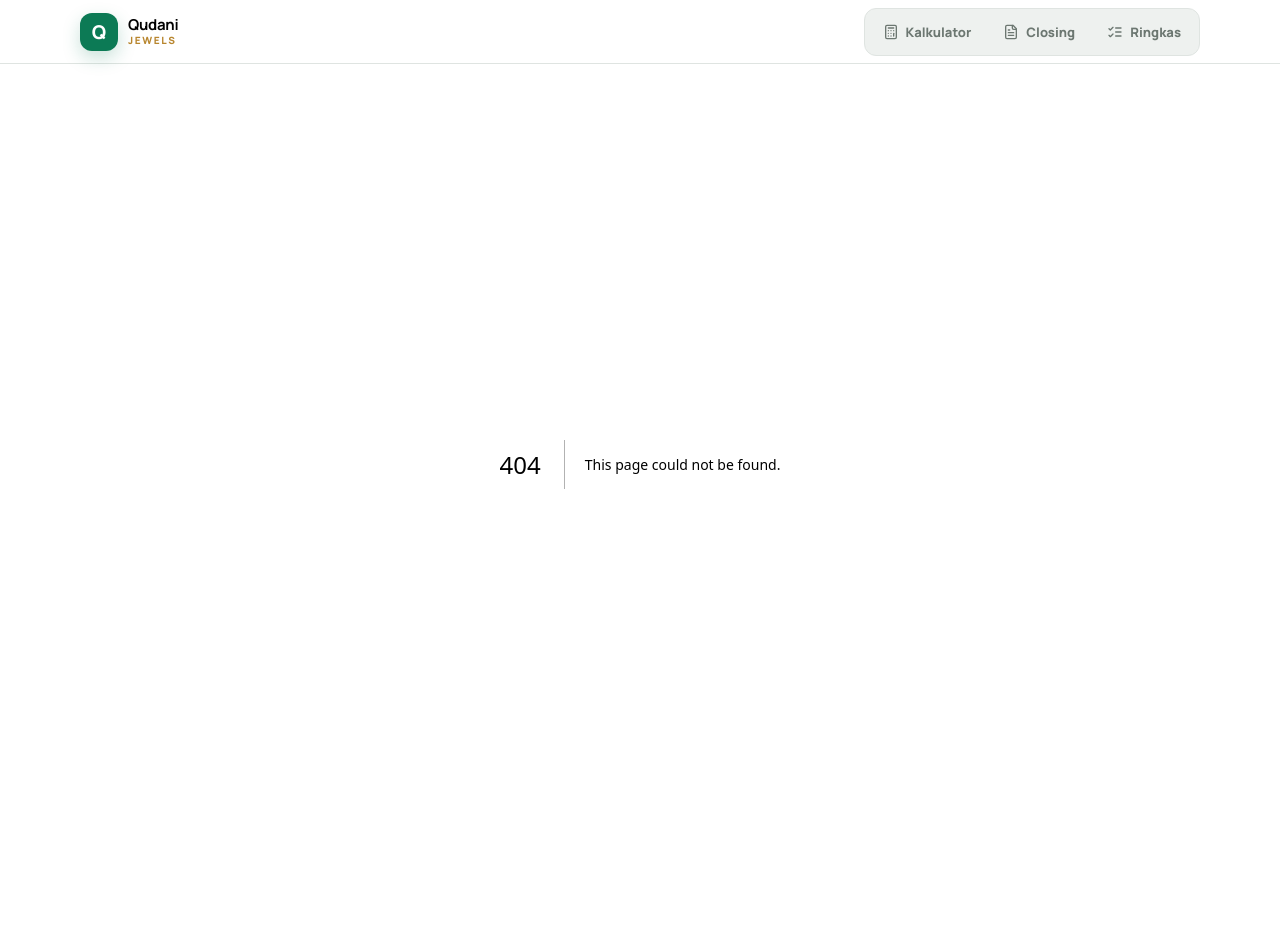
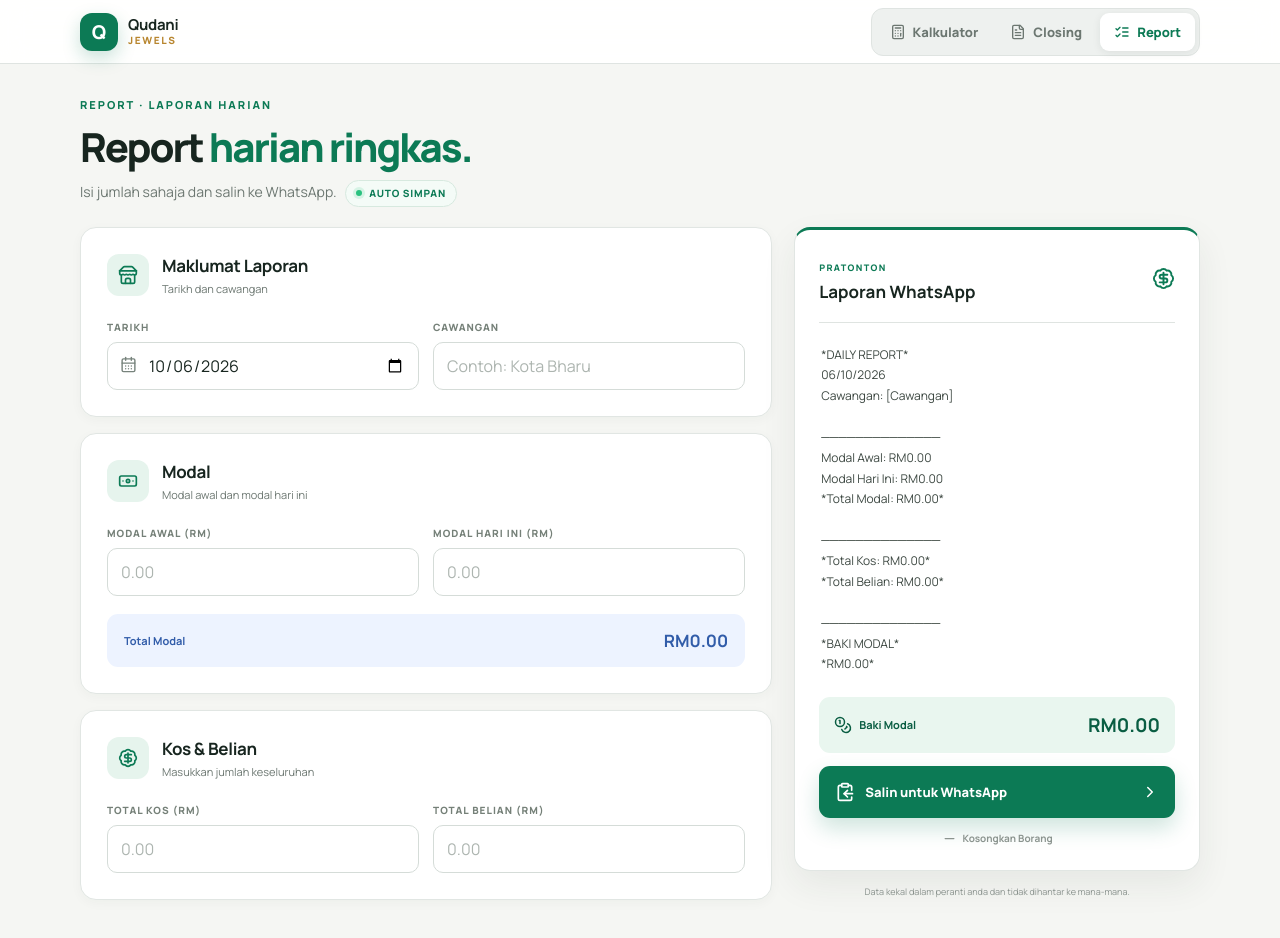
Before and after one commit to idzwebclient/qudani-calculator, a Next.js app: page /report in a window 1280 px wide. Before the commit this address had no page. Shown: the top 938 px of the page. Before the commit the page ends 864 px from the top, so only its background shows below. Built offline with nearby package versions, Linux system fonts and the light colour scheme.

Commit message:
Tambah Baki Modal dan tukar Ringkas kepada Report
Co-Authored-By: Claude Opus 5.5 (1M context) <noreply@anthropic.com>

```diff
--- a/app/ringkas/page.tsx
+++ b/app/report/page.tsx
@@ -1,7 +1,7 @@
 import type { Metadata } from "next";
 import { SimpleReport } from "@/components/simple-report";
 
-export const metadata: Metadata = { title: "Closing Ringkas" };
+export const metadata: Metadata = { title: "Report" };
 
 export default function SimpleClosingPage() {
   return <SimpleReport />;
--- a/components/app-header.tsx
+++ b/components/app-header.tsx
@@ -7,7 +7,7 @@ import { Calculator, FileText, ListChecks } from "lucide-react";
 const tabs = [
   { href: "/", label: "Kalkulator", icon: Calculator },
   { href: "/closing", label: "Closing", icon: FileText },
-  { href: "/ringkas", label: "Ringkas", icon: ListChecks },
+  { href: "/report", label: "Report", icon: ListChecks },
 ] as const;
 
 export function AppHeader() {
--- a/components/simple-report.tsx
+++ b/components/simple-report.tsx
@@ -1,7 +1,7 @@
 "use client";
 
 import { useEffect, useMemo, useRef, useState } from "react";
-import { BadgeDollarSign, Banknote, CalendarDays, Check, ChevronRight, ClipboardCopy, Minus, Store } from "lucide-react";
+import { BadgeDollarSign, Banknote, CalendarDays, Check, ChevronRight, ClipboardCopy, Coins, Minus, Store } from "lucide-react";
 
 const DRAFT_KEY = "simple-closing-draft";
 
@@ -95,6 +95,7 @@ export function SimpleReport() {
   }, []);
 
   const totalCapital = numberValue(initialCapital) + numberValue(todayCapital);
+  const balance = totalCapital - numberValue(totalPurchases) - numberValue(totalCosts);
 
   const formattedDate = useMemo(() => {
     if (!date) return "[TARIKH]";
@@ -104,8 +105,8 @@ export function SimpleReport() {
 
   const reportText = useMemo(
     () =>
-      `*DAILY REPORT*\n${formattedDate}\nCawangan: ${branch || "[Cawangan]"}\n\n──────────────\nModal Awal: RM${money(numberValue(initialCapital))}\nModal Hari Ini: RM${money(numberValue(todayCapital))}\n*Total Modal: RM${money(totalCapital)}*\n\n──────────────\n*Total Kos: RM${money(numberValue(totalCosts))}*\n*Total Belian: RM${money(numberValue(totalPurchases))}*`,
-    [formattedDate, branch, initialCapital, todayCapital, totalCapital, totalCosts, totalPurchases],
+      `*DAILY REPORT*\n${formattedDate}\nCawangan: ${branch || "[Cawangan]"}\n\n──────────────\nModal Awal: RM${money(numberValue(initialCapital))}\nModal Hari Ini: RM${money(numberValue(todayCapital))}\n*Total Modal: RM${money(totalCapital)}*\n\n──────────────\n*Total Kos: RM${money(numberValue(totalCosts))}*\n*Total Belian: RM${money(numberValue(totalPurchases))}*\n\n──────────────\n*BAKI MODAL*\n*RM${money(balance)}*`,
+    [formattedDate, branch, initialCapital, todayCapital, totalCapital, totalCosts, totalPurchases, balance],
   );
 
   const copyReport = async () => {
@@ -130,8 +131,8 @@ export function SimpleReport() {
     <>
       <div className="page-shell">
         <section className="intro compact">
-          <span className="eyebrow">CLOSING RINGKAS · LAPORAN HARIAN</span>
-          <h1>Closing <em>versi ringkas.</em></h1>
+          <span className="eyebrow">REPORT · LAPORAN HARIAN</span>
+          <h1>Report <em>harian ringkas.</em></h1>
           <p>Isi jumlah sahaja dan salin ke WhatsApp. <span className="status"><i /> Auto simpan</span></p>
         </section>
 
@@ -174,6 +175,10 @@ export function SimpleReport() {
                 <BadgeDollarSign size={23} />
               </div>
               <pre>{reportText}</pre>
+              <div className={`balance ${balance < 0 ? "negative" : ""}`}>
+                <span><Coins size={18} /> Baki Modal</span>
+                <strong>RM{money(balance)}</strong>
+              </div>
               <button className={`copy-button ${copied ? "copied" : ""}`} onClick={copyReport}>
                 {copied ? <Check size={20} /> : <ClipboardCopy size={20} />}
                 {copied ? "Berjaya Disalin!" : "Salin untuk WhatsApp"}
@@ -186,7 +191,7 @@ export function SimpleReport() {
         </div>
       </div>
       <div className="mobile-action" aria-live="polite">
-        <div><span>Total modal</span><strong>RM{money(totalCapital)}</strong></div>
+        <div><span>Baki modal</span><strong>RM{money(balance)}</strong></div>
         <button onClick={copyReport} className={copied ? "copied" : ""}>
           {copied ? <Check size={19} /> : <ClipboardCopy size={19} />}
           {copied ? "Disalin" : "Salin laporan"}
```
